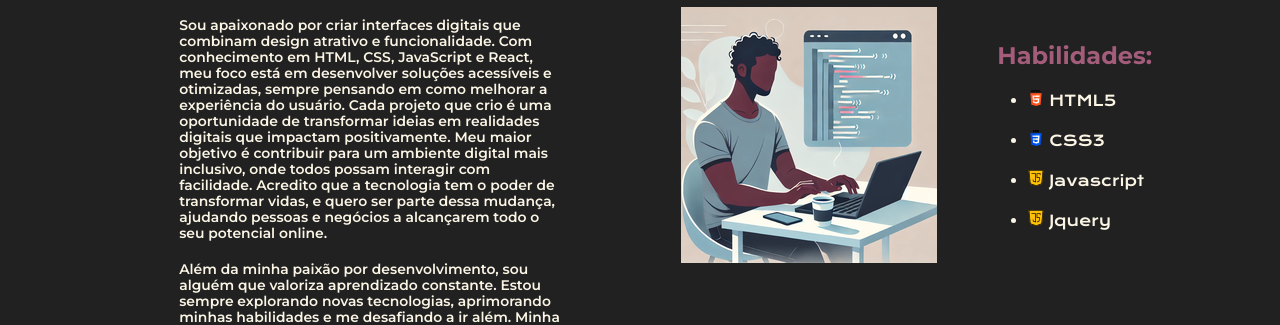
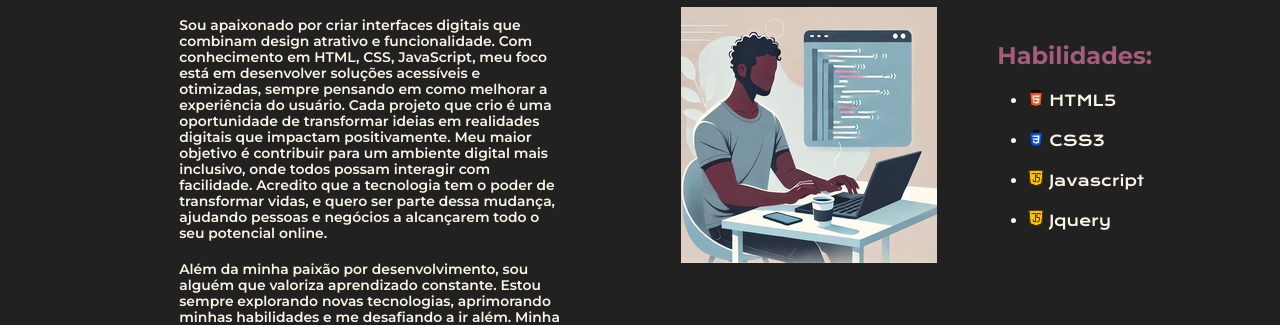
Before and after one commit to renan-wplusr/portf-lio-prototp, a plain HTML site: page about.html in a window 1280 px wide. Shown: the part 257-582 px from the top of the page. Drawn offline with nearby package versions, Linux system fonts and the light colour scheme.

Commit message:
Update about.html

```diff
--- a/about.html
+++ b/about.html
@@ -27,7 +27,7 @@
                 </p>
 
                 <p2 class="sobreMim__conteudo__texto2">
-                    Sou apaixonado por criar interfaces digitais que combinam design atrativo e funcionalidade. Com conhecimento em HTML, CSS, JavaScript e React, meu foco está em desenvolver soluções acessíveis e otimizadas, sempre pensando em como melhorar a experiência do usuário. Cada projeto que crio é uma oportunidade de transformar ideias em realidades digitais que impactam positivamente.
+                    Sou apaixonado por criar interfaces digitais que combinam design atrativo e funcionalidade. Com conhecimento em HTML, CSS, JavaScript, meu foco está em desenvolver soluções acessíveis e otimizadas, sempre pensando em como melhorar a experiência do usuário. Cada projeto que crio é uma oportunidade de transformar ideias em realidades digitais que impactam positivamente.
                     Meu maior objetivo é contribuir para um ambiente digital mais inclusivo, onde todos possam interagir com facilidade. Acredito que a tecnologia tem o poder de transformar vidas, e quero ser parte dessa mudança, ajudando pessoas e negócios a alcançarem todo o seu potencial online.
                 </p2>
 
```
